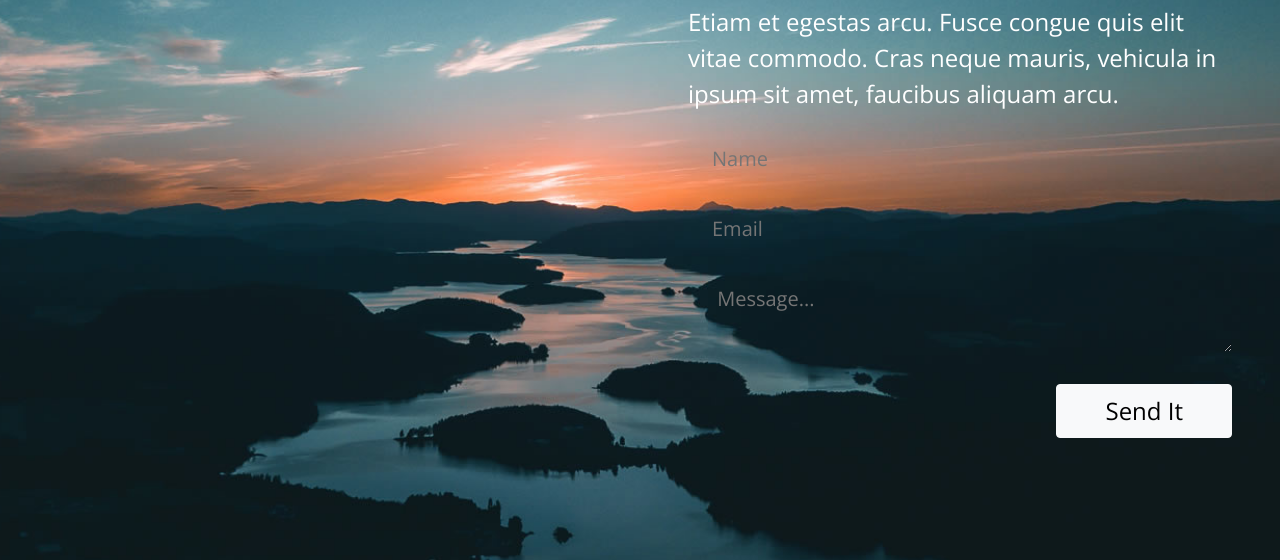
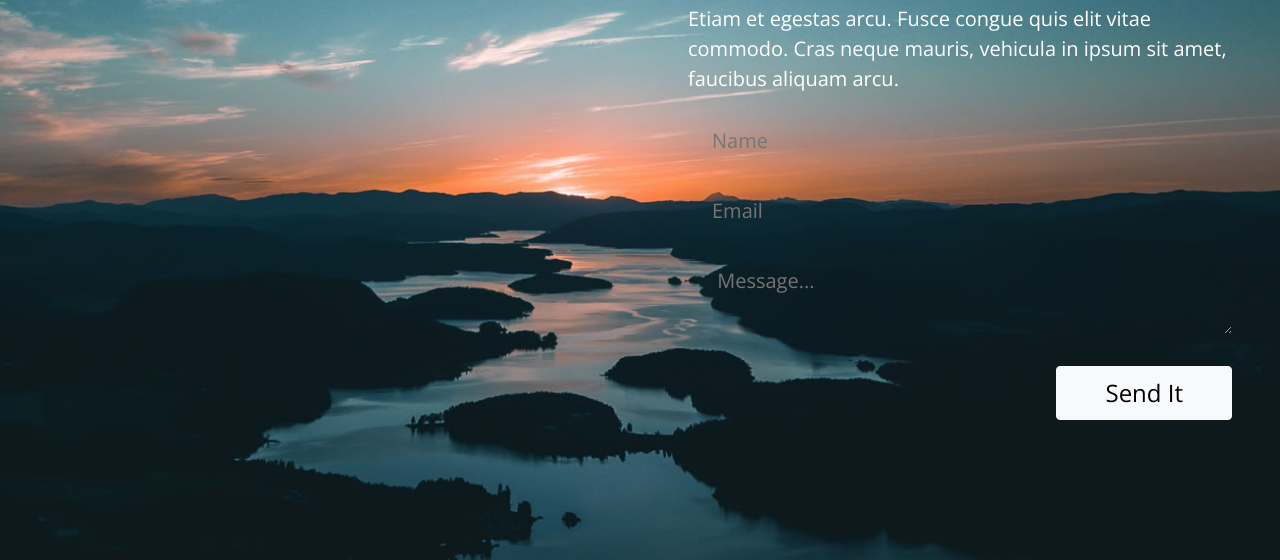
Before and after one commit to damisi00/stageiv, a plain HTML site: page contact us.html in a window 1280 px wide. Shown: the part 301-861 px from the top of the page. Drawn offline with nearby package versions, Linux system fonts and the light colour scheme; a web font is replaced by a local one.

Commit message:
Update contact us.html

```diff
--- a/contact us.html
+++ b/contact us.html
@@ -33,7 +33,7 @@
             <div class="  col-sm-12 col-md-6 col-lg-6"></div>
             <div class="container col-sm-12 col-md-6 col-lg-6 my-5 p-5 text-start">
                 <h2 class="display-4">Contact Us</h2>
-                <div class="py-4 pe-0 fs-4">
+                <div class="py-4 pe-0 fs-5">
                     <p> Etiam et egestas arcu. Fusce congue quis elit vitae commodo. Cras neque mauris, vehicula in ipsum sit amet, faucibus aliquam arcu.</p>
                 </div>
                 <form class=" d-flex flex-column justify-content-between text-white-50 fs-5">
```
